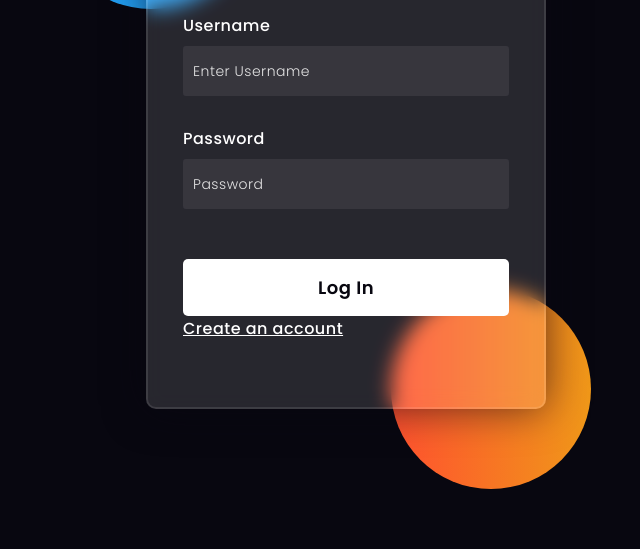
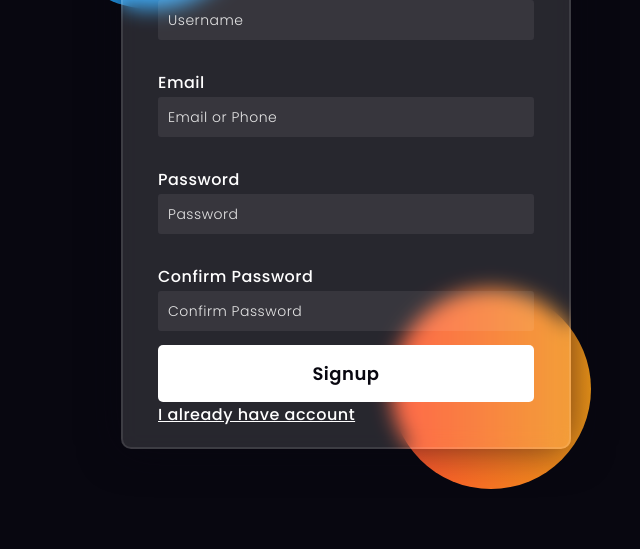
Before and after one commit to prabhusingh543/CODING-ETERNALS, a plain HTML site: page new123.html in a window 1280 px wide. Shown: the part 251-800 px from the top of the page, without its empty margins (294-934 px from the left). Drawn offline with Linux system fonts and the light colour scheme.

Commit message:
Add files via upload

```diff
--- a/new123.html
+++ b/new123.html
@@ -2,7 +2,7 @@
 <html lang="en">
 <head>
   <!-- Design by foolishdeveloper.com -->
-    <title>Login Page</title>
+    <title>Signup Page</title>
 
     <link rel="preconnect" href="https://fonts.gstatic.com">
     <link rel="stylesheet" href="https://cdnjs.cloudflare.com/ajax/libs/font-awesome/5.15.4/css/all.min.css">
@@ -51,8 +51,8 @@ body{
     bottom: -80px;
 }
 form{
-    height: 520px;
-    width: 400px;
+    height: 600px;
+    width: 450px;
     background-color: rgba(255,255,255,0.13);
     position: absolute;
     transform: translate(-50%,-50%);
@@ -86,12 +86,12 @@ label{
 }
 input{
     display: block;
-    height: 50px;
+    height: 40px;
     width: 100%;
     background-color: rgba(255,255,255,0.07);
     border-radius: 3px;
     padding: 0 10px;
-    margin-top: 8px;
+    margin-top: 2px;
     font-size: 14px;
     font-weight: 300;
 }
@@ -99,7 +99,7 @@ input{
     color: #e5e5e5;
 }
 button{
-    margin-top: 50px;
+    margin-top: 14px;
     width: 100%;
     background-color: #ffffff;
     color: #080710;
@@ -139,17 +139,25 @@ button{
         <div class="shape"></div>
         <div class="shape"></div>
     </div>
-    <form method="post">
-        <h3>Login Here</h3>
+    <form action="" method="post">
+
+        <h3>Signup Here</h3>
 
         <label for="username">Username</label>
-        <input type="text" placeholder="Enter Username" id="username" name="username">
+        <input type="text" placeholder="Username" name="username" id="username">
 
-        <label for="password">Password</label>
-        <input type="password" placeholder="Password" id="password" name="pass">
+        <label for="email">Email</label>
+        <input type="email" placeholder="Email or Phone" name="email" id="email">
 
-        <button type="submit">Log In</button>
-        <a href="signup.html" >Create an account</a>
+        <label for="password1">Password</label>
+        <input type="password" placeholder="Password" id="password1" name="password1">
+
+
+        <label for="password2">Confirm Password</label>
+        <input type="password" placeholder="Confirm Password" id="password2" name="password2">
+        <button type="submit">Signup</button>
+
+        <a href="login.html" >I already have account</a>
     </form>
 </body>
 </html>
```
